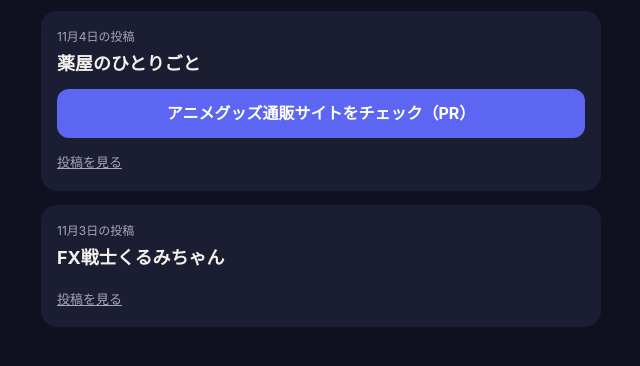
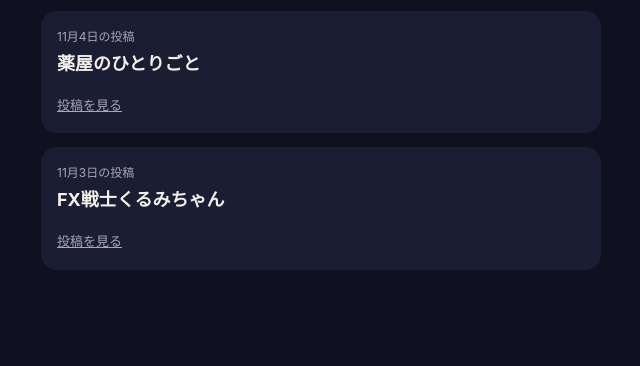
Before and after one commit to kohei-omura/REINA-SNS, a plain HTML site: page index.html in a window 1280 px wide. Shown: the part 172-538 px from the top of the page, without its empty margins (319-959 px from the left). Drawn offline with Linux system fonts and the light colour scheme.

Commit message:
おすすめページを更新（リンクの登録を反映）

```diff
--- a/index.html
+++ b/index.html
@@ -14,7 +14,7 @@ h1{font-size:22px;margin:18px 0 6px} h2{font-size:18px;margin:4px 0}
 </style></head><body><main>
 <p class="pr"><b>PR</b>：このページにはアフィリエイト（広告）リンクが含まれます。リンクから登録・購入があると、運営者に報酬が入ることがあります。配信の状況や無料体験の条件は、必ず各サービスの公式ページでお確かめください。</p>
 <h1>おすすめの見方まとめ</h1>
-<section><p class="d">11月4日の投稿</p><h2>薬屋のひとりごと</h2><p class="w"></p><a class="btn" href="https://px.a8.net/svt/ejp?a8mat=4BGCFA+6GSIB6+4XOE+BW0YB&amp;a8ejpredirect=https%3A%2F%2Feeo.today%2Fstore%2F101%2Ftitle%2F4272&amp;a8sns=instagram" rel="sponsored noopener" target="_blank">アニメグッズ通販サイトをチェック（PR）</a><a class="post" href="https://www.instagram.com/p/DfSKByVgSFz/">投稿を見る</a></section>
+<section><p class="d">11月4日の投稿</p><h2>薬屋のひとりごと</h2><p class="w"></p><a class="post" href="https://www.instagram.com/p/DfSKByVgSFz/">投稿を見る</a></section>
 <section><p class="d">11月3日の投稿</p><h2>FX戦士くるみちゃん</h2><p class="w"></p><a class="post" href="https://www.instagram.com/p/DfP23u2gaBM/">投稿を見る</a></section>
 
 </main></body></html>
```
